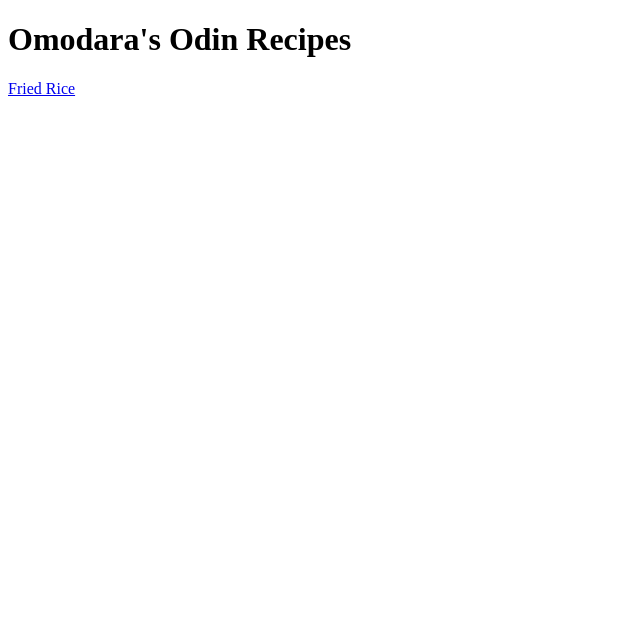
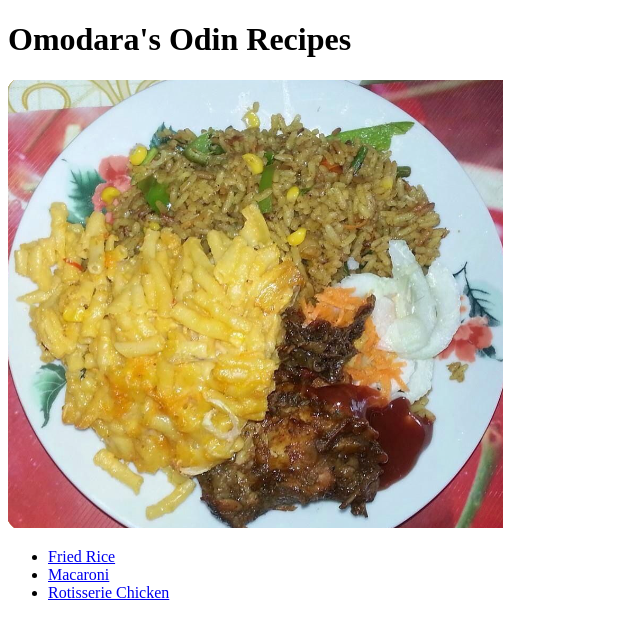
Before and after one commit to OmodaraAdonai/odin-recipes, a plain HTML site: page index.html in a window 1280 px wide. Shown: the whole page, without its empty margins (0-640 px from the left). Drawn offline with Linux system fonts and the light colour scheme.

Commit message:
Update index.html to include new recipes and include image

```diff
--- a/index.html
+++ b/index.html
@@ -10,7 +10,12 @@
 
 <body>
     <h1>Omodara's Odin Recipes</h1>
-    <a href="recipes/friedrice.html">Fried Rice</a>
+    <img src="img/MainPageFood.png">
+    <ul>
+        <li><a href="recipes/friedrice.html">Fried Rice</a></li>
+        <li><a href="recipes/macaroni.html">Macaroni</a></li>
+        <li><a href="recipes/rotisserieChicken.html">Rotisserie Chicken</a></li>
+    </ul>
 </body>
 
 </html>
```
Also changed, not shown: img/MainPageFood.png (added).
